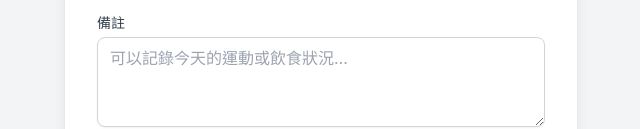
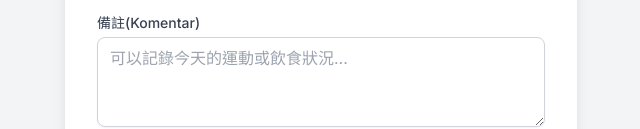
Before and after one commit to bjsato1970/MamaHealthy, a plain HTML site: page index.html in a window 1280 px wide. Shown: the part 687-816 px from the top of the page, 319-959 px from the left. Drawn offline with nearby package versions, Linux system fonts and the light colour scheme.

Commit message:
Update index.html

```diff
--- a/index.html
+++ b/index.html
@@ -80,7 +80,7 @@
 
                 <!-- 備註 -->
                 <div class="md:col-span-2">
-                    <label for="備註" class="block text-sm font-medium text-gray-700 mb-1">備註</label>
+                    <label for="備註" class="block text-sm font-medium text-gray-700 mb-1">備註(Komentar)</label>
                     <textarea id="備註" name="備註" rows="3" placeholder="可以記錄今天的運動或飲食狀況..." class="w-full px-3 py-2 border border-gray-300 rounded-lg shadow-sm focus:outline-none focus:ring-2 focus:ring-blue-500 focus:border-blue-500"></textarea>
                 </div>
             </div>
```
